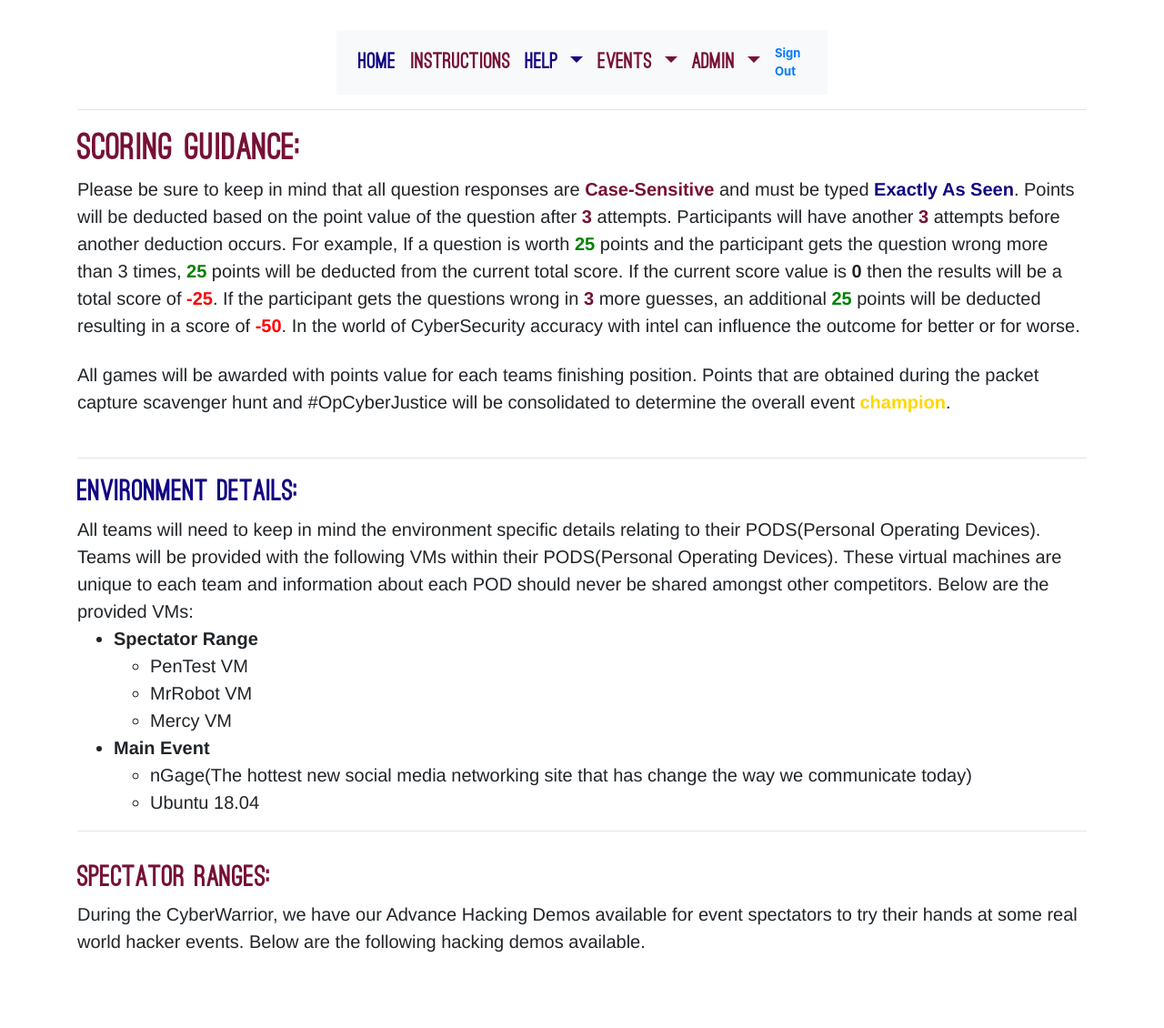
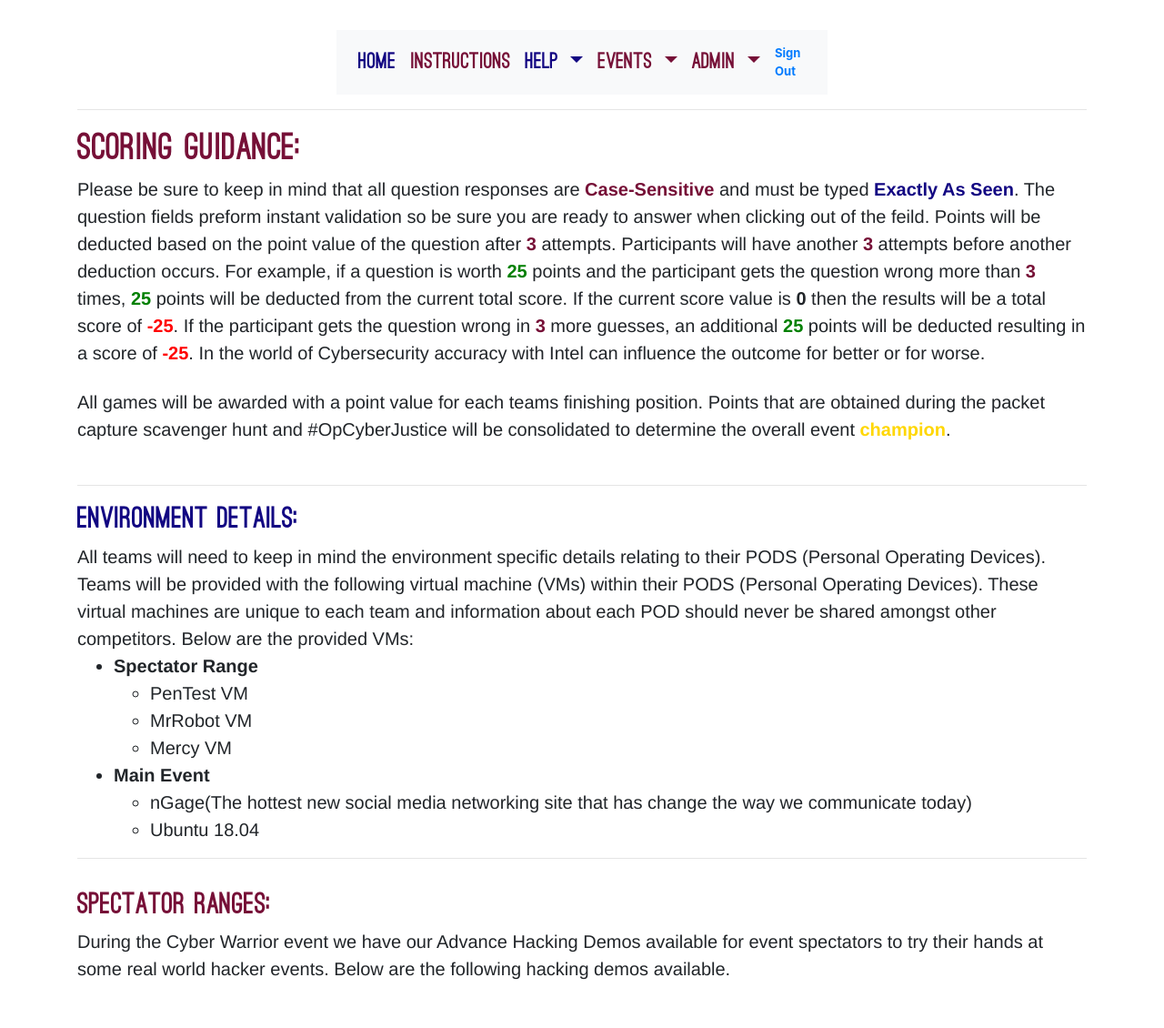
Before and after one commit to byt3-m3/open_scoring_system, a Flask app: page /instructions in a window 1280 px wide. Shown: the part 388-1518 px from the top of the page at 91% size. Before the commit the page ends 1435 px from the top, so only its background shows below. Run offline with Flask 2, Linux system fonts and the light colour scheme; the visitor is signed in with stand-in values (Sample User, id 1); data that the repository does not hold is empty; some libraries are stand-ins or nearby versions.

Commit message:
Modified Text and formatting

```diff
--- a/docker-compose.yml
+++ b/docker-compose.yml
@@ -6,7 +6,6 @@ services:
     ports:
       - 5000:5000
     environment:
-#      - DB_HOST=192.168.1.124
       - DB_PORT=27017
       - APP_PORT=5000
 
--- a/log.txt
+++ b/log.txt
@@ -6,3 +6,5 @@ INFO - 2019-04-12 18:16:12,639 - Loaded db host by env 192.168.1.124
 INFO - 2019-04-12 18:17:24,630 - Loaded db host by env 192.168.1.124
 INFO - 2019-04-12 18:27:24,145 - Loaded db host by env 192.168.1.124
 INFO - 2019-04-12 18:27:28,020 - Loaded db host by env 192.168.1.124
+INFO - 2019-04-12 20:00:59,089 - Loaded db host by env 192.168.1.124
+INFO - 2019-04-12 20:01:03,331 - Loaded db host by env 192.168.1.124
--- a/templates/instructions.j2
+++ b/templates/instructions.j2
@@ -10,33 +10,33 @@
                 <div class="h1 MontserratBlack MainFontColor">
                     Scoring Guidance:
                 </div>
-                <article class="help_font" style="font-family: Helvetica;">
-                    Please be sure to keep in mind that all question responses are
-                    <b class="MainFontColor">Case-Sensitive</b>
-                    and must be typed <b class="MainFontColor2">Exactly As Seen</b>. Points will be deducted based on
-                    the point value of the question
 
-                    after <b class="MainFontColor">3</b> attempts. Participants will have another <b
-                        class="MainFontColor">3</b> attempts before another
-                    deduction occurs. For example, If a question is worth <b style="color: green;">25</b> points and the
-                    participant gets the
-                    question wrong more than 3 times, <b style="color: green;">25</b> points will be
-                    deducted from the current total score. If the current score value is <b>0</b> then the results will
-                    be a
-                    total score of <b style="color: red;">-25</b>. If the participant gets the questions wrong in <b
+                <article class="help_font">
+                    Please be sure to keep in mind that all question responses are<b class="MainFontColor">
+                    Case-Sensitive</b> and must be typed
+                    <b class="MainFontColor2">Exactly As Seen</b>. The question fields preform instant validation so be
+                    sure you are ready to answer when clicking out of the feild. Points will be deducted based on the
+                    point value of
+                    the question after <b class="MainFontColor">3</b> attempts.
+                    Participants will have another <b class="MainFontColor">3</b> attempts before another deduction
+                    occurs. For example, if a
+                    question is worth <b style="color: green;">25</b> points and the participant gets the question wrong
+                    more than <b class="MainFontColor">3</b> times, <b style="color: green;">25</b> points
+                    will be deducted from the current total score. If the current score value is <b>0</b> then the
+                    results will
+                    be a total score of <b style="color: red;">-25</b>. If the participant gets the question wrong in <b
                         class="MainFontColor">3</b> more guesses, an additional
                     <b style="color: green;">25</b> points will be deducted resulting in a score of <b
-                        style="color: red;">-50</b>. In the world of CyberSecurity accuracy with
-                    intel can influence the outcome for
-                    better or for worse.
+                        style="color: red;">-25</b>. In the world of Cybersecurity accuracy with
+                    Intel can influence the outcome for better or for worse.
                 </article>
                 <br>
-                <article class="help_font" style="font-family: Helvetica;">
-                    All games will be awarded with points value for each teams finishing position. Points that are
+                <article class="help_font">
+                    All games will be awarded with a point value for each teams finishing position. Points that are
                     obtained during the packet capture scavenger hunt and #OpCyberJustice will be consolidated to
-                    determine the overall
-                    event <b style="color: gold;">champion</b>.
+                    determine the overall event <b style="color: gold;">champion</b>.
                 </article>
+
             </div>
 
 
@@ -44,18 +44,17 @@
         <div class="row" style="margin-top: 30px">
 
 
-            <div class="col body_text">
+            <div class="col help_font">
                 <hr>
                 <div class="h2 MontserratBlack MainFontColor2">
                     Environment Details:
                 </div>
                 <article class="help_font" style="font-family: Helvetica">
-                    All teams will need to keep in mind the environment specific details relating to their PODS(Personal
-                    Operating Devices).
-
-                    Teams will be provided with the following VMs within their PODS(Personal Operating Devices). These
-                    virtual machines are unique to each team and information about each POD should never be shared
-                    amongst other competitors. Below are the provided VMs:
+                    All teams will need to keep in mind the environment specific details relating to their PODS
+                    (Personal Operating Devices). Teams will be provided with the following virtual machine (VMs) within
+                    their PODS (Personal Operating Devices). These virtual machines are unique to each team and
+                    information about each POD should never be shared amongst other competitors. Below are the provided
+                    VMs:
 
                     <ul class="help_font">
                         <li>
@@ -86,12 +85,10 @@
                 <div class="h2 MontserratBlack MainFontColor" style="margin-top: 30px">
                     Spectator Ranges:
                 </div>
-                <article>
-                    During the CyberWarrior, we have our Advance Hacking Demos available for event spectators to
-                    try their hands
-                    at some real world hacker events. Below are the following hacking demos available.
+                <article class="help_font" style="margin-bottom: 50px">
+                    During the Cyber Warrior event we have our Advance Hacking Demos available for event spectators to
+                    try their hands at some real world hacker events. Below are the following hacking demos available.
                 </article>
-
 
 
             </div>
```
